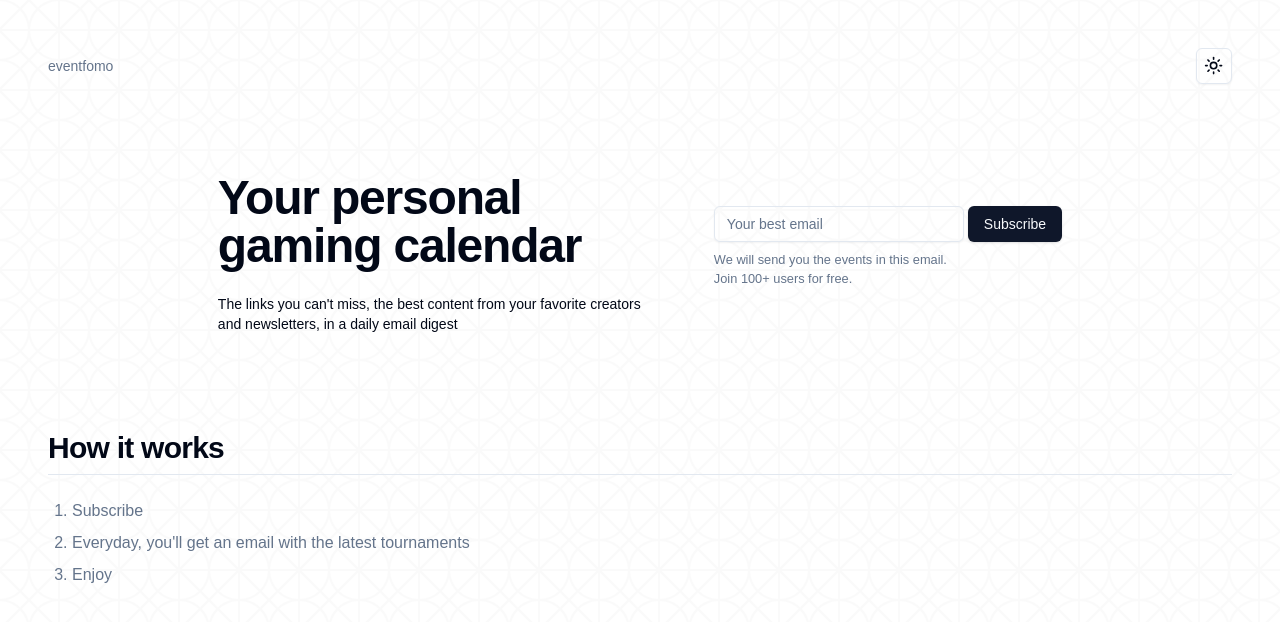
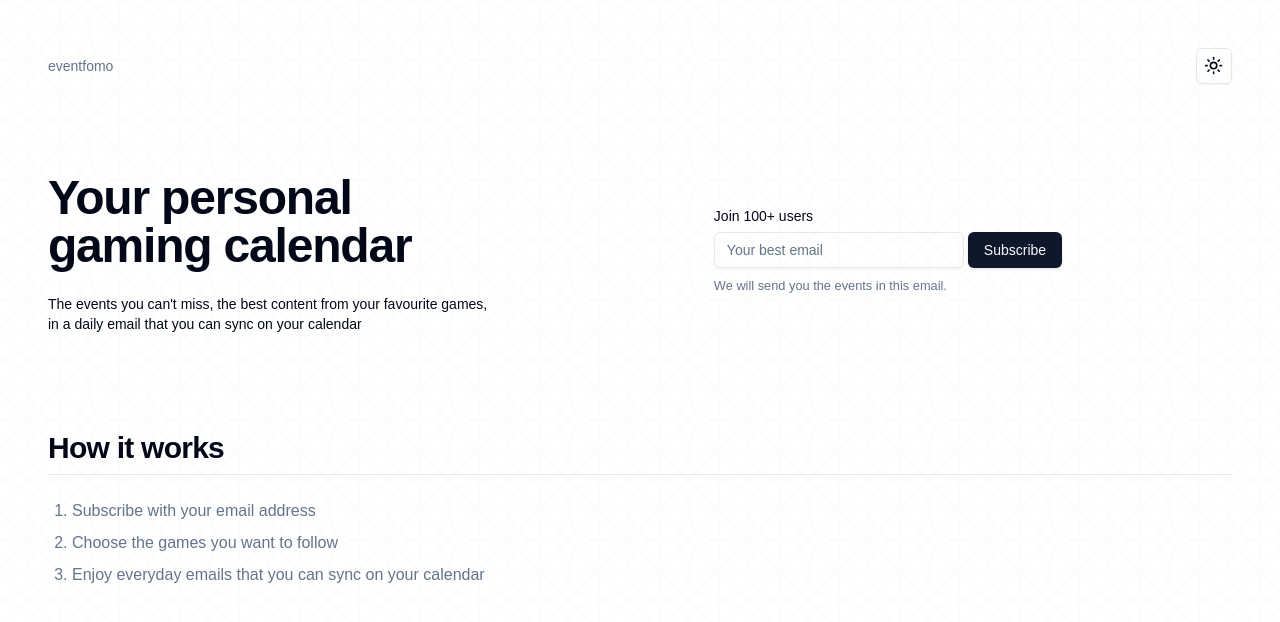
Before and after one commit to erindhoxha/Eventfomo, a Next.js app: page / in a window 1280 px wide. Shown: the top 622 px of the page. Built offline with nearby package versions, Linux system fonts and the light colour scheme.

Commit message:
Fixed some layout stuff

```diff
--- a/app/components/SubscribeForm/SubscribeForm.tsx
+++ b/app/components/SubscribeForm/SubscribeForm.tsx
@@ -14,6 +14,7 @@ import {
 } from '@/components/ui/form';
 import { Input } from '@/components/ui/input';
 import { useForm } from 'react-hook-form';
+import { Paragraph } from '../Typography/Typography';
 
 const formSchema = z.object({
   username: z.string().min(2, {
@@ -37,13 +38,15 @@ const Form = () => {
 
   return (
     <UIForm {...form}>
-      <form onSubmit={form.handleSubmit(onSubmit)} className="w-full">
+      <form onSubmit={form.handleSubmit(onSubmit)} className="w-full lg:w-max">
         <FormField
           control={form.control}
           name="username"
           render={({ field }) => (
             <FormItem>
               <FormControl>
+                <div>
+                  <p className="text-sm mb-1.5">Join 100+ users</p>
                   <div className="flex flex-col sm:flex-row max-w-sm space-y-2 sm:space-y-0">
                     <Input
                       className="lg:min-w-[250px]"
@@ -54,11 +57,10 @@ const Form = () => {
                       Subscribe
                     </Button>
                   </div>
+                </div>
               </FormControl>
               <FormDescription>
                 We will send you the events in this email.
-                <br />
-                Join 100+ users for free.
               </FormDescription>
               <FormMessage />
             </FormItem>
--- a/app/page.tsx
+++ b/app/page.tsx
@@ -5,18 +5,17 @@ import ImageComponent from './components/Image/Image';
 
 export default function Home() {
   return (
-    <main className="flex flex-col items-start p-6 lg:p-12 ">
+    <main className="flex flex-col items-start p-6 lg:p-12 container">
       <Header />
-      <div className="lg:container">
-        <div className="flex flex-col lg:justify-center lg:flex-row mt-[90px] w-full">
+      <div className="flex flex-col lg:flex-row mt-[90px] w-full">
         <div className="flex-col max-w-xs sm:max-w-lg lg:max-w-md text-sm flex">
           <H1>Your personal gaming calendar</H1>
           <Paragraph>
-              The links you can't miss, the best content from your favorite
-              creators and newsletters, in a daily email digest
+            The events you can't miss, the best content from your favourite
+            games, in a daily email that you can sync on your calendar
           </Paragraph>
         </div>
-          <div className="mt-8 lg:ml-12">
+        <div className="mt-8 lg:ml-12 flex flex-1 lg:justify-center w-full">
           <SubscribeForm />
         </div>
         {/* <div className="lg:ml-12 mt-12 lg:mt-0 flex lg:justify-center flex-grow">
@@ -29,16 +28,19 @@ export default function Home() {
           />
         </div> */}
       </div>
-      </div>
 
-      <div className="mt-24 w-full">
+      <div className="mt-12 sm:mt-24 w-full">
         <H2>How it works</H2>
         <ul className="my-6 ml-6 [&>li]:mt-2 list-decimal">
-          <li className="text-muted-foreground">Subscribe</li>
           <li className="text-muted-foreground">
-            Everyday, you'll get an email with the latest tournaments
+            Subscribe with your email address
           </li>
-          <li className="text-muted-foreground">Enjoy</li>
+          <li className="text-muted-foreground">
+            Choose the games you want to follow
+          </li>
+          <li className="text-muted-foreground">
+            Enjoy everyday emails that you can sync on your calendar
+          </li>
         </ul>
       </div>
     </main>
```
Also changed, not shown: app/globals.css (line endings or trailing spaces). Lines whose indentation alone changed are shown as unchanged.
